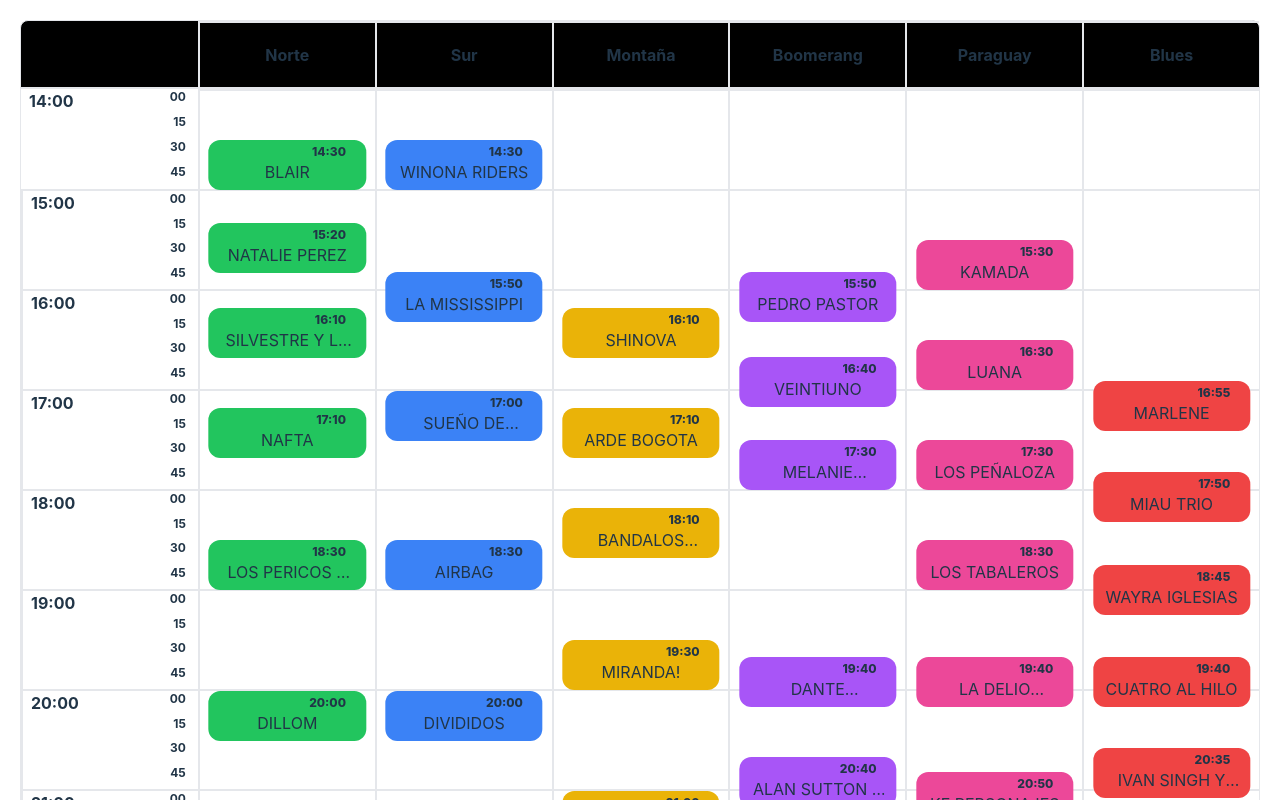
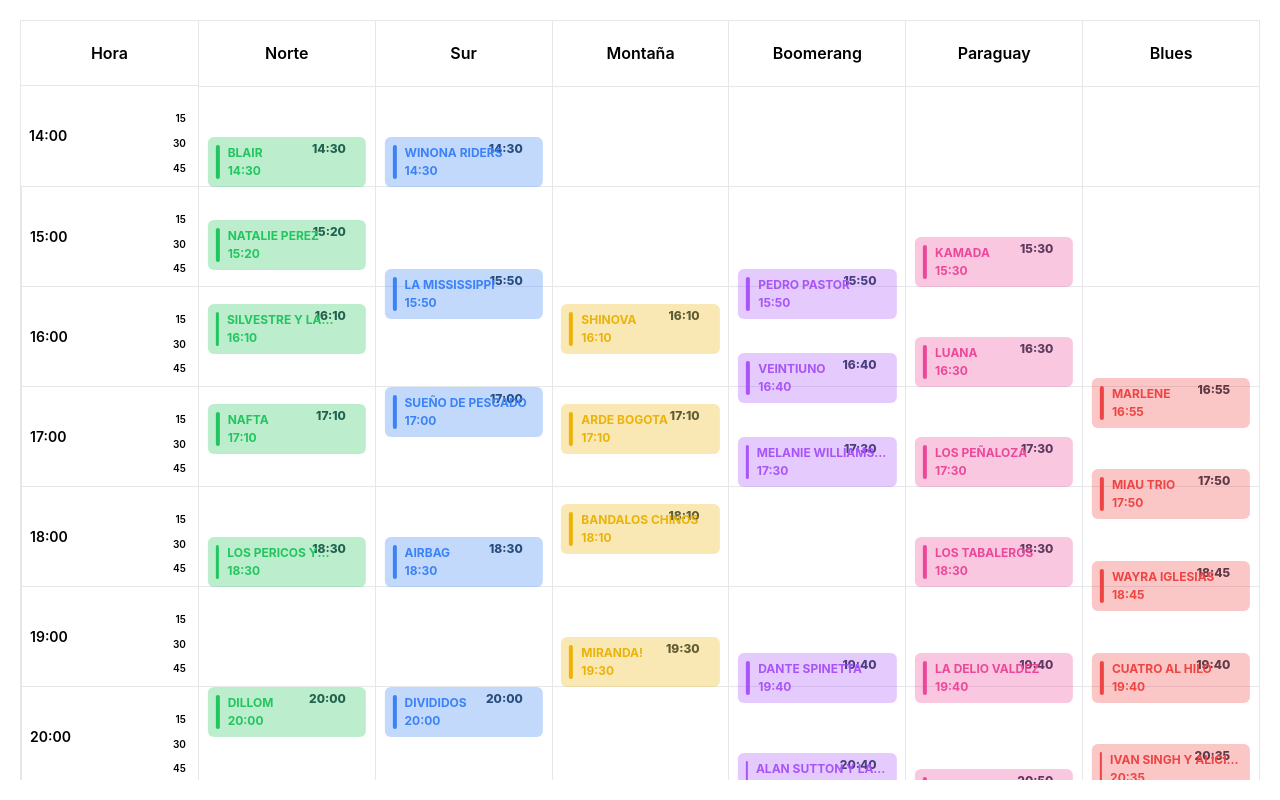
Before and after one commit to hernan-dp/cosquin, a React (Vite) app: page / in a window 1280 px wide. Shown: the top 800 px of the page. Built offline with nearby package versions, Linux system fonts and the light colour scheme.

Commit message:
Cooler styles

```diff
--- a/src/components/DayCalendar.tsx
+++ b/src/components/DayCalendar.tsx
@@ -13,16 +13,31 @@
 
 const DayCalendar = () => {
   return (
-    <div className="w-full py-5 px-5 h-screen">
-      <div className="grid grid-cols-7 w-full  scrollbar-thin scrollbar-thumb-red-800 divide-x-2 divide-y-2 rounded-t-lg border bg-black">
+    <div className="w-full py-5 flex flex-col  px-5 h-full ">
+      <div className="grid grid-cols-7 w-full scrollbar-none scrollbar-thumb-red-800 divide-x  border-x border-t  bg-white ">
         {/* header */}
-        {[" ", ...SCENES].map((scene, index) => (
-          <div key={`${index}-${scene}`} className="text-center py-5 font-bold">
-            {scene}
-          </div>
-        ))}
+        {[" ", ...SCENES].map((scene, index) => {
+          if (index === 0)
+            return (
+              <div
+                key={`${index}-${scene}`}
+                className="text-center py-5 text-black font-semibold border-b"
+              >
+                Hora
+              </div>
+            );
+
+          return (
+            <div
+              key={`${index}-${scene}`}
+              className="text-center py-5 text-black font-semibold"
+            >
+              {scene}
+            </div>
+          );
+        })}
       </div>
-      <div className="grid grid-cols-7 w-full overflow-y-auto scrollbar-thin scrollbar-thumb-red-800 divide-x-2 divide-y-2 border">
+      <div className="grid grid-cols-7 w-full bg-white overflow-y-auto scrollbar-none  divide-x border-x divide-y">
         {/* body */}
         {hours.map((hour, index) => {
           const keys = Object.keys(grouped);
--- a/src/components/EventBox.tsx
+++ b/src/components/EventBox.tsx
@@ -4,20 +4,6 @@
   const [_, minutes] = time.split(":").map(Number);
   const percentage = ((minutes / 60) * 100).toFixed(0);
   return percentage;
-};
-
-const timePosition: { [key: number]: string } = {
-  10: "top-[10%]",
-  20: "top-[20%]",
-  30: "top-[30%]",
-  40: "top-[40%]",
-  50: "top-[50%]",
-  60: "top-[60%]",
-  70: "top-[70%]",
-  80: "top-[80%]",
-  90: "top-[90%]",
-  100: "top-[100%]",
-  0: "top-[0%]",
 };
 
 const EventBox = ({
@@ -38,15 +24,7 @@
     <div className="text-center h-[100px] relative">
       <div
         className={cn(
-          `absolute  w-[90%] h-[50px] py-5 bg-slate-700 rounded-xl z-10 px-3 -translate-x-[50%] transform`,
-          {
-            "bg-red-500": scene === "Blues",
-            "bg-green-500": scene === "Norte",
-            "bg-blue-500": scene === "Sur",
-            "bg-yellow-500": scene === "Montaña",
-            "bg-purple-500": scene === "Boomerang",
-            "bg-pink-500": scene === "Paraguay",
-          }
+          `absolute w-[90%] h-[50px] rounded-xl z-10 -translate-x-[50%] transform`
         )}
         style={{
           top: `${percentage}%`,
@@ -54,10 +32,57 @@
           left: "50%",
         }}
       >
-        <div className="absolute right-5 top-1 text-xs font-extrabold">
-          {hour}
+        <div
+          className={cn("absolute w-full h-full   rounded-md z-20", {
+            "bg-red-500 opacity-30": scene === "Blues",
+            "bg-green-500 opacity-30": scene === "Norte",
+            "bg-blue-500 opacity-30": scene === "Sur",
+            "bg-yellow-500 opacity-30": scene === "Montaña",
+            "bg-purple-500 opacity-30": scene === "Boomerang",
+            "bg-pink-500 opacity-30": scene === "Paraguay",
+          })}
+        />
+        <div className="h-full w-full flex gap-2 py-2 px-2">
+          <div
+            className={cn("w-1 h-full rounded-lg", {
+              "bg-red-500": scene === "Blues",
+              "bg-green-500": scene === "Norte",
+              "bg-blue-500": scene === "Sur",
+              "bg-yellow-500": scene === "Montaña",
+              "bg-purple-500": scene === "Boomerang",
+              "bg-pink-500": scene === "Paraguay",
+            })}
+          />
+          <div className="absolute right-5 top-1 text-xs font-extrabold">
+            {hour}
+          </div>
+          <div className={cn("z-20 flex flex-col justify-between")}>
+            <h1
+              className={cn("line-clamp-1 text-xs text-left font-bold", {
+                "text-red-500": scene === "Blues",
+                "text-green-500": scene === "Norte",
+                "text-blue-500": scene === "Sur",
+                "text-yellow-500": scene === "Montaña",
+                "text-purple-500": scene === "Boomerang",
+                "text-pink-500": scene === "Paraguay",
+              })}
+            >
+              {title}
+            </h1>
+            <h1
+              className={cn("line-clamp-1 text-xs text-left font-bold", {
+                "text-red-500": scene === "Blues",
+                "text-green-500": scene === "Norte",
+                "text-blue-500": scene === "Sur",
+                "text-yellow-500": scene === "Montaña",
+                "text-purple-500": scene === "Boomerang",
+                "text-pink-500": scene === "Paraguay",
+              })}
+            >
+              {hour}
+            </h1>
+          </div>
         </div>
-        <div className="line-clamp-1"> {title}</div>
       </div>
     </div>
   );
--- a/src/components/HourCell.tsx
+++ b/src/components/HourCell.tsx
@@ -2,17 +2,17 @@
   hour: string;
 };
 
-const minutes = ["00", "15", "30", "45"];
+const minutes = ["", "15", "30", "45"];
 
 const HourCell = ({ hour }: HourCellProps) => {
   return (
-    <div className="font-bold text-center h-[100px] w-full flex relative px-2">
-      <div>{hour}</div>
+    <div className="font-bold text-center text-black h-[100px] w-full flex relative px-2">
+      <div className="font-semibold text-sm my-auto">{hour}</div>
       {minutes.map((minute, index) => {
         return (
           <div
             key={index}
-            className="absolute h-1 text-xs right-3"
+            className="absolute h-1 text-[10px] font-semibold right-3"
             style={{
               top: `${index * 25}%`,
             }}
--- a/src/constants/hours.ts
+++ b/src/constants/hours.ts
@@ -12,5 +12,5 @@
   "00:00",
   "01:00",
   "02:00",
-  "03:30",
+  "02:30",
 ];
--- a/src/index.css
+++ b/src/index.css
@@ -10,7 +10,7 @@
 
   color-scheme: light dark;
   color: rgba(255, 255, 255, 0.87);
-  background-color: #242424;
+  background-color: #F3F4F6;
 
   font-synthesis: none;
   text-rendering: optimizeLegibility;
```
